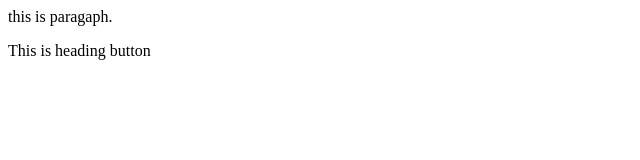
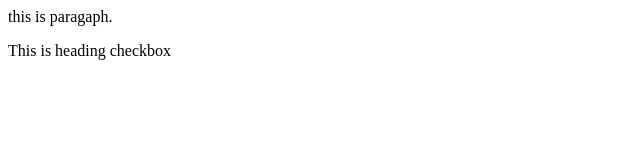
Before and after one commit to jimisha-prajapati/day1, a plain HTML site: page index.html in a window 1280 px wide. Shown: the full height of the page, 0-640 px from the left. Drawn offline with Linux system fonts and the light colour scheme.

Commit message:
add ckeckbox again

```diff
--- a/index.html
+++ b/index.html
@@ -1,2 +1,2 @@
 <p>this is paragaph.</p>
- <h>This is heading button</h>
+ <h>This is heading checkbox</h>
```
